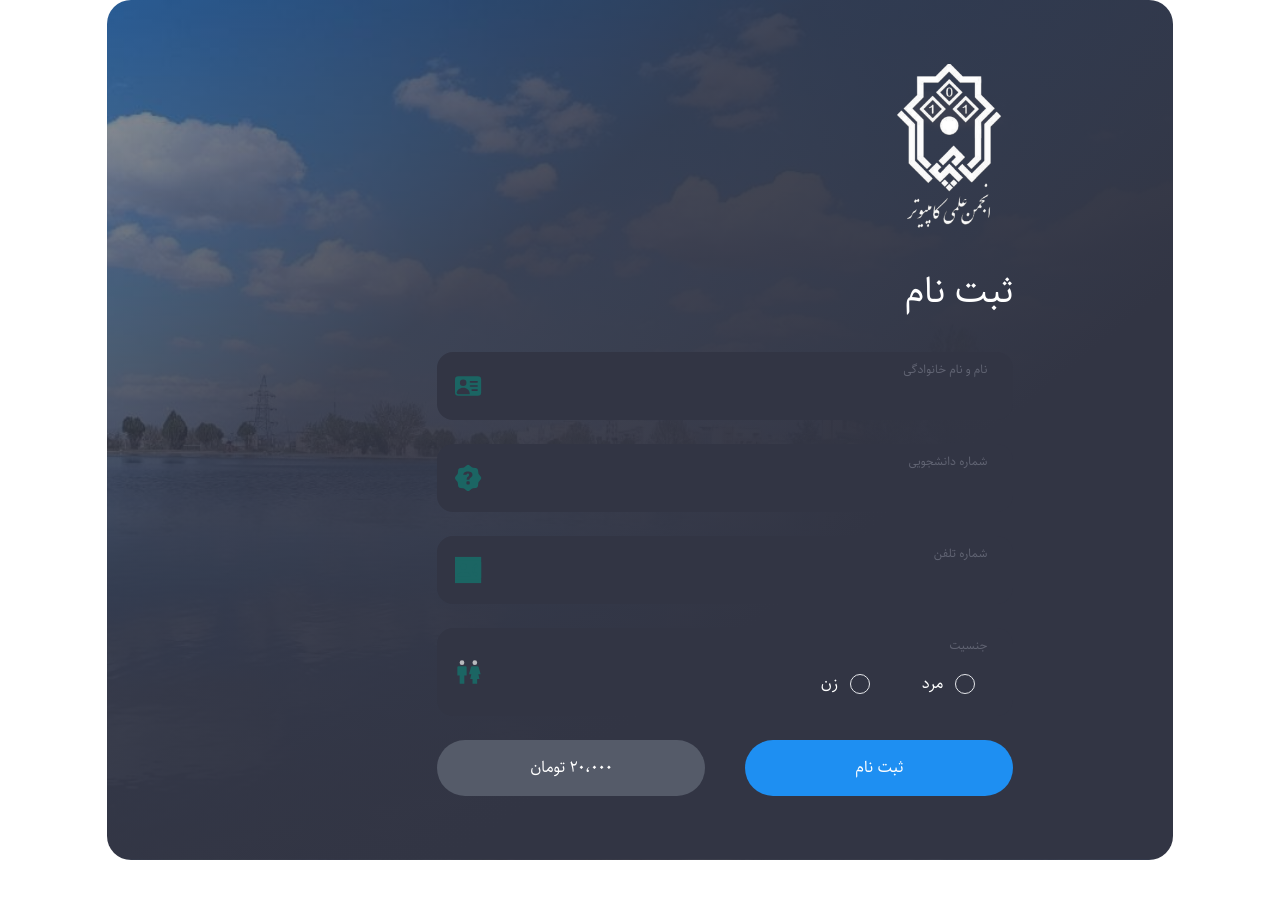
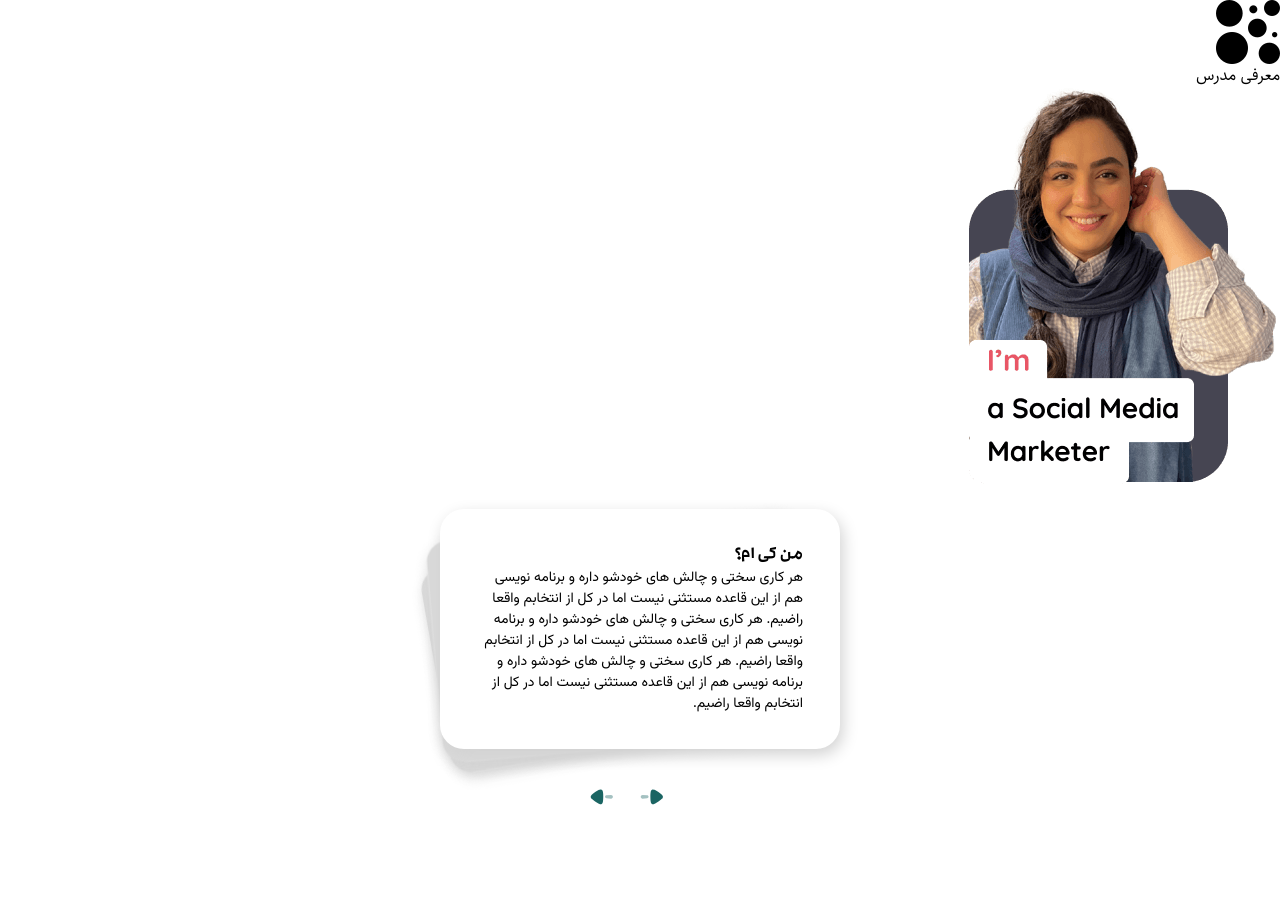
Before and after one commit to alizeinodin/kivy, a React (Create React App) app: page / in a window 1280 px wide. Shown: the top 898 px of the page. Before the commit the page ends 860 px from the top, so only its background shows below. Built offline with nearby package versions, Linux system fonts and the light colour scheme.

Commit message:
add jsx for IntroducingInstructor

```diff
--- a/src/App.js
+++ b/src/App.js
@@ -3,16 +3,17 @@ import { BrowserRouter as Router, Route, Routes } from "react-router-dom";
 import Nav from "./components/Header/Nav/Nav";
 import Slider from "./components/IntroducingInstructor/Slider/Slider";
 import TicketPage from "./components/TicketPage/TicketPage";
+import IntroducingInstructor from './components/IntroducingInstructor/IntroducingInstructor'
 function App() {
   return (
-
-    <Router>
-      <Routes>
-        <Route path="/" element={<RegisterForm />} />
-        <Route path="/Register" element={<RegisterForm />} />
-        <Route path="/Ticket" element={<TicketPage/>}/>
-      </Routes>
-    </Router>
+   <IntroducingInstructor/>
+    // <Router>
+    //   <Routes>
+    //     <Route path="/" element={<RegisterForm />} />
+    //     <Route path="/Register" element={<RegisterForm />} />
+    //     <Route path="/Ticket" element={<TicketPage/>}/>
+    //   </Routes>
+    // </Router>
     // <div className='w-full h-screen bg-[#616473] flex items-center'>
     //   <RegisterForm />
     // </div>
--- a/src/components/IntroducingInstructor/IntroducingInstructor.jsx
+++ b/src/components/IntroducingInstructor/IntroducingInstructor.jsx
@@ -1,5 +1,20 @@
+import React, { Fragment, useRef } from "react";
+import Slider from "./Slider/Slider";
+import icon from "./../../imgs/tempimg/abstract.png";
+import teacher from "./../../imgs/tempimg/400x500 (2).png";
 const IntroducingInstructor = () => {
-  return <div></div>;
+  return (
+    <div className="IntroducingInstructor">
+      <div className="IntroducingInstructor-header">
+        <img src={icon} className="IntroducingInstructor-header-img" />
+        <p className="IntroducingInstructor-header-title">معرفی مدرس</p>
+      </div>
+      <div className="IntroducingInstructor-content">
+        <img src={teacher} className="IntroducingInstructor-content-img" />
+        <Slider />
+      </div>
+    </div>
+  );
 };
 
 export default IntroducingInstructor;
```
